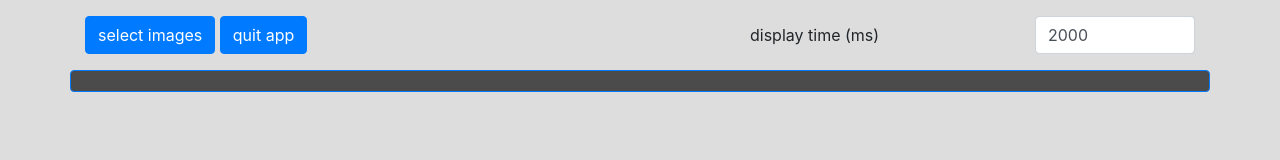
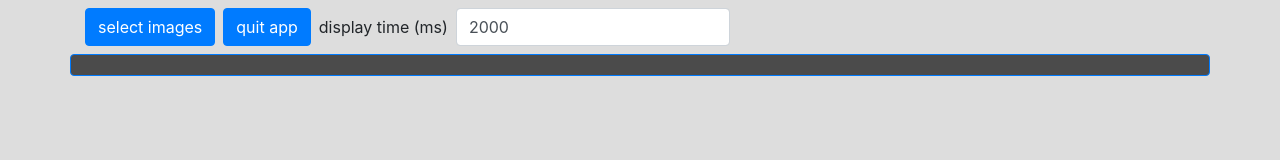
Before and after one commit to MasterEda92/my-picture-memory, an Electron app: page src/index.html in a window 1280 px wide. Drawn offline with nearby package versions, Linux system fonts and the light colour scheme; no server answers.

Commit message:
layout enhancements

```diff
--- a/src/index.html
+++ b/src/index.html
@@ -38,16 +38,14 @@
 
 <body>
   <div class="container">
-    <div class="form-group row">
-      <div class="col col-lg-7">
-        <button id="btn-select-images" type="button" class="btn btn-primary mt-3">select images</button>
-        <button id="btn-quit" type="button" class="btn btn-primary mt-3">quit app</button>
+    <form class="form-inline">
+      <button id="btn-select-images" type="button" class="btn btn-primary mb-2 mt-2 mr-sm-2">select images</button>
+      <button id="btn-quit" type="button" class="btn btn-primary mb-2 mt-2 mr-sm-2">quit app</button>
+      <div class="form-group">
+        <label class="mb-2 mt-2 mr-sm-2" for="display-time">display time (ms)</label>
+        <input type="text" class="form-control mb-2 mt-2 mr-sm-2" id="display-time" placeholder="display time (ms)">
       </div>
-      <label class="mt-3 col-lg-3 col-form-label" for="display-time">display time (ms)</label>
-      <div class="col col-lg-2">
-        <input type="text" class="form-control mt-3" id="display-time" placeholder="display time (ms)">
-      </div>
-    </div>
+    </form>
     <div class="row">
       <div id="picture-box" class="container border border-primary rounded">
           <div class="container">
```
